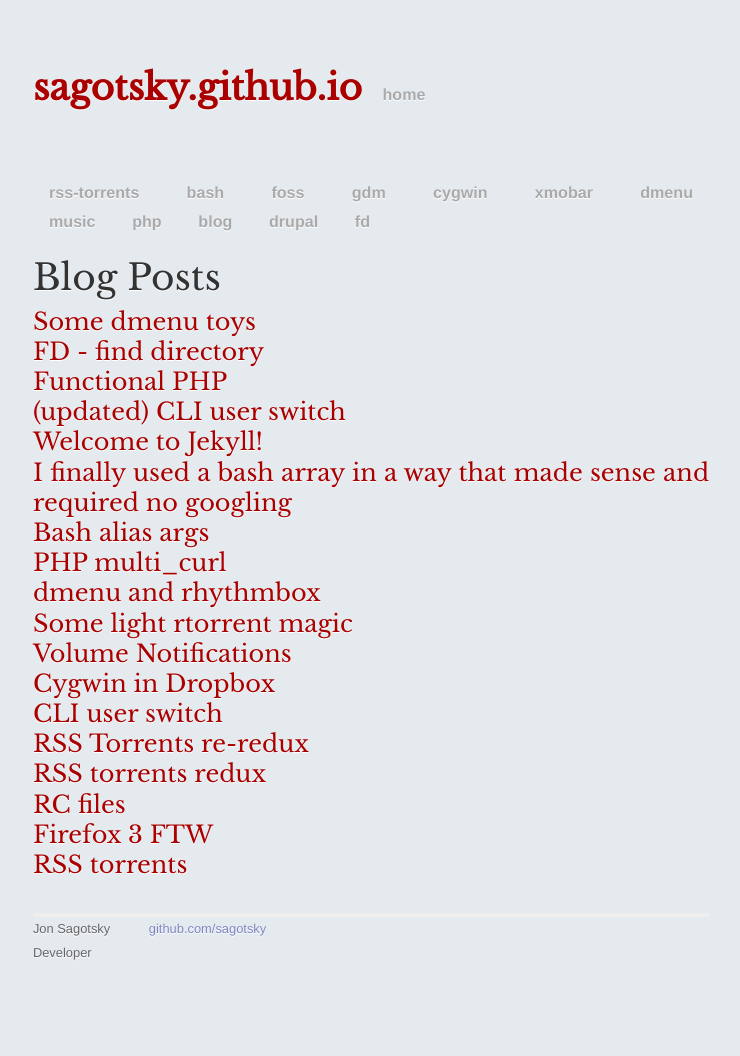
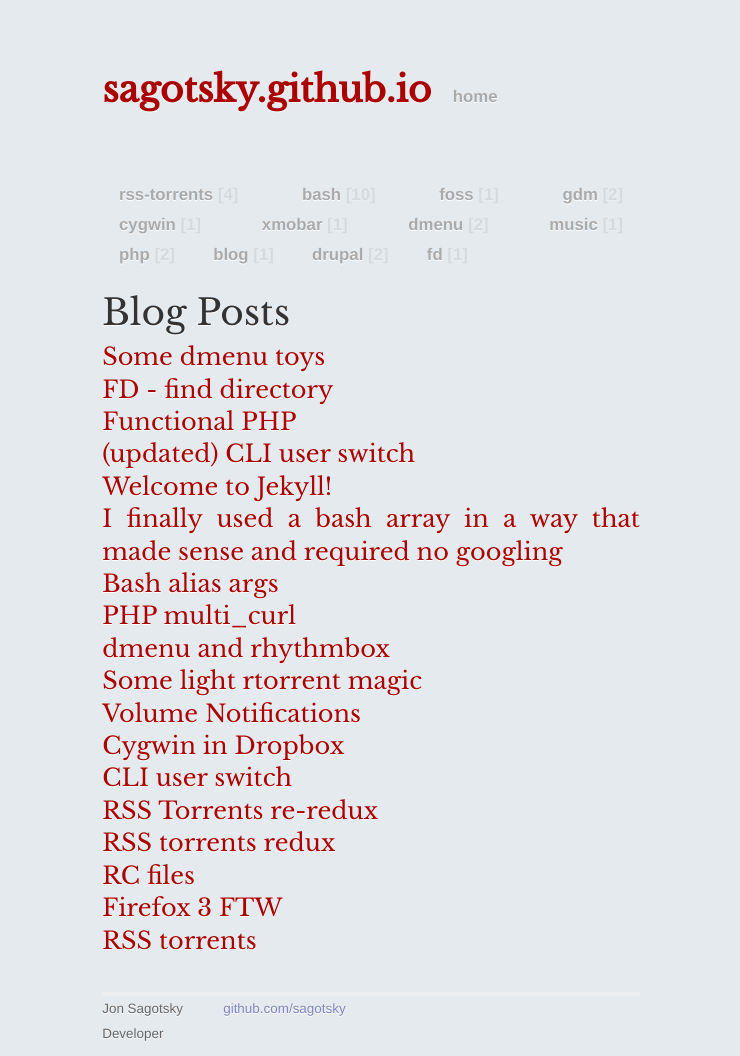
Before and after one commit to sagotsky/sagotsky.github.io, a Jekyll site: the page built from tags/index.html, in a window 1280 px wide. Shown: the whole page, without its empty margins (269-1009 px from the left). Built offline with Jekyll 4.4.1, drawn with Linux system fonts in a browser that asks for light colours; nearby versions of some CDN libraries; Markdown is read by kramdown in place of the engine named in the settings; before the commit the page ends 976 px from its top, so only the background shows below that.

Commit message:
CSS
Thinner main area.  Looked stupid on ios.

Hidden/visible tag counts was lame.  Now they're just subtle.

```diff
--- a/css/sagotsky.css
+++ b/css/sagotsky.css
@@ -1,11 +1,17 @@
-
 body {
   background-color: #e5eaef;
   text-shadow: 0 1px #fff;
 }
 
-.timestamp {
+.site {
+  width: 33em;
+  font-size: 120%;
+  padding: 0 .5em;
+}
+
+span.timestamp {
   float: right;
+  color: #888;
 }
 
 a.title, a:visited.title {
@@ -48,11 +54,23 @@ form#tags > label > input + span {
   border-radius: 4px;
 }
 
+/*
 form#tags > label > input + span > span.count {
   display: none;
 }
 form#tags > label:hover > input + span > span.count {
   display:inline;
+}
+*/
+form#tags > label > input + span > span.count {
+  opacity: .25;
+}
+
+form#tags > label > input + span > span.count:before {
+  content: '[';
+}
+form#tags > label > input + span > span.count:after {
+  content: ']';
 }
 
 form#tags > label:hover > input + span {
```
